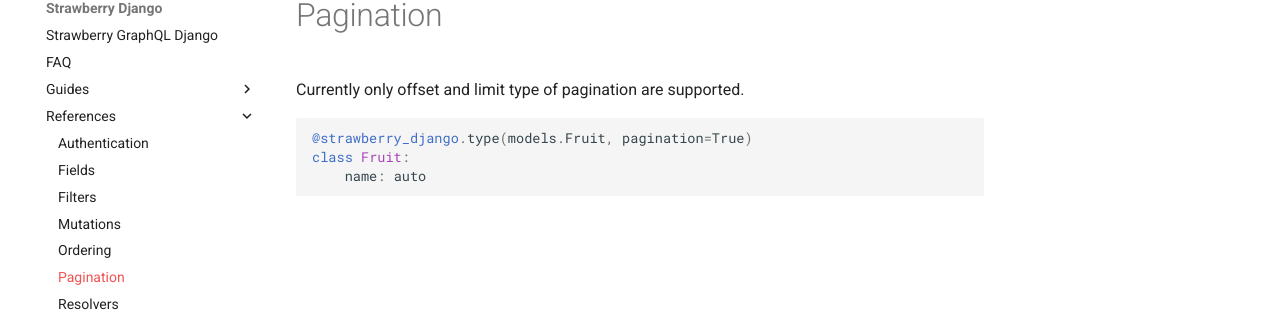
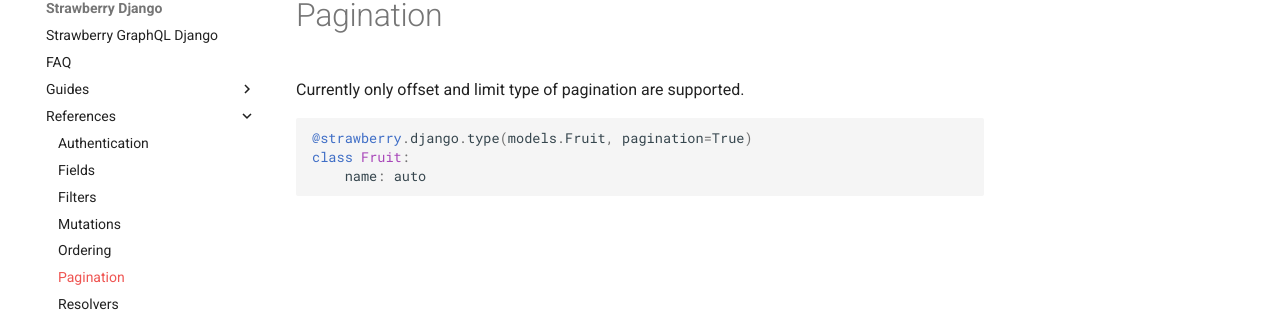
Before and after one commit to strawberry-graphql/strawberry-django, an MkDocs documentation site: the page built from docs/references/pagination.md, in a window 1280 px wide. Shown: the part 103-425 px from the top of the page. Built offline with MkDocs 1.6.1 and Material for MkDocs 9.7.7, drawn with Linux system fonts in a browser that asks for light colours; comment, search, counter and statistics services are not loaded.

````diff
--- a/docs/references/pagination.md
+++ b/docs/references/pagination.md
@@ -3,7 +3,7 @@
 Currently only offset and limit type of pagination are supported.
 
 ```python
-@strawberry_django.type(models.Fruit, pagination=True)
+@strawberry.django.type(models.Fruit, pagination=True)
 class Fruit:
     name: auto
 ```
````
